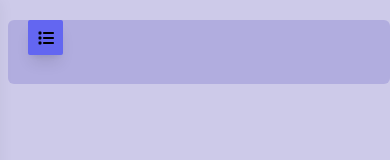
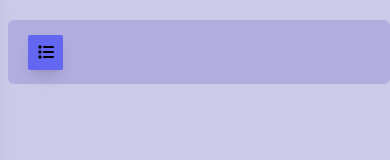
Before and after one commit to guidonunes/marketplace-mern, a React (Create React App) app in the folder dashboard/: page / in a window 390 px wide. Shown: the top 160 px of the page. Built offline with nearby package versions, Linux system fonts and the light colour scheme.

Commit message:
set items prop to center position

```diff
--- a/dashboard/src/layout/Header.jsx
+++ b/dashboard/src/layout/Header.jsx
@@ -4,7 +4,7 @@ import { FaList } from 'react-icons/fa6';
 const Header = ({showSidebar, setShowSidebar}) => {
   return (
     <div className='fixed top-0 left-0 w-full py-5 pl-2 lg:px-8 z-40'>
-      <div className='ml-0 lg:ml-[260px] rounded-md h-[64px] flex justify-between items-start bg-[#b1addf] px-5 trasition-all'>
+      <div className='ml-0 lg:ml-[260px] rounded-md h-[64px] flex justify-between items-center bg-[#b1addf] px-5 trasition-all'>
         <div  onClick={() => {setShowSidebar(!showSidebar)}} className='w-[35px] flex lg:hidden h-[35px] rounded-sm bg-indigo-500 shadow-lg hover:shadow-indigo-500/50 justify-center items-center cursor-pointer '>
           <span><FaList/></span>
         </div>
```
